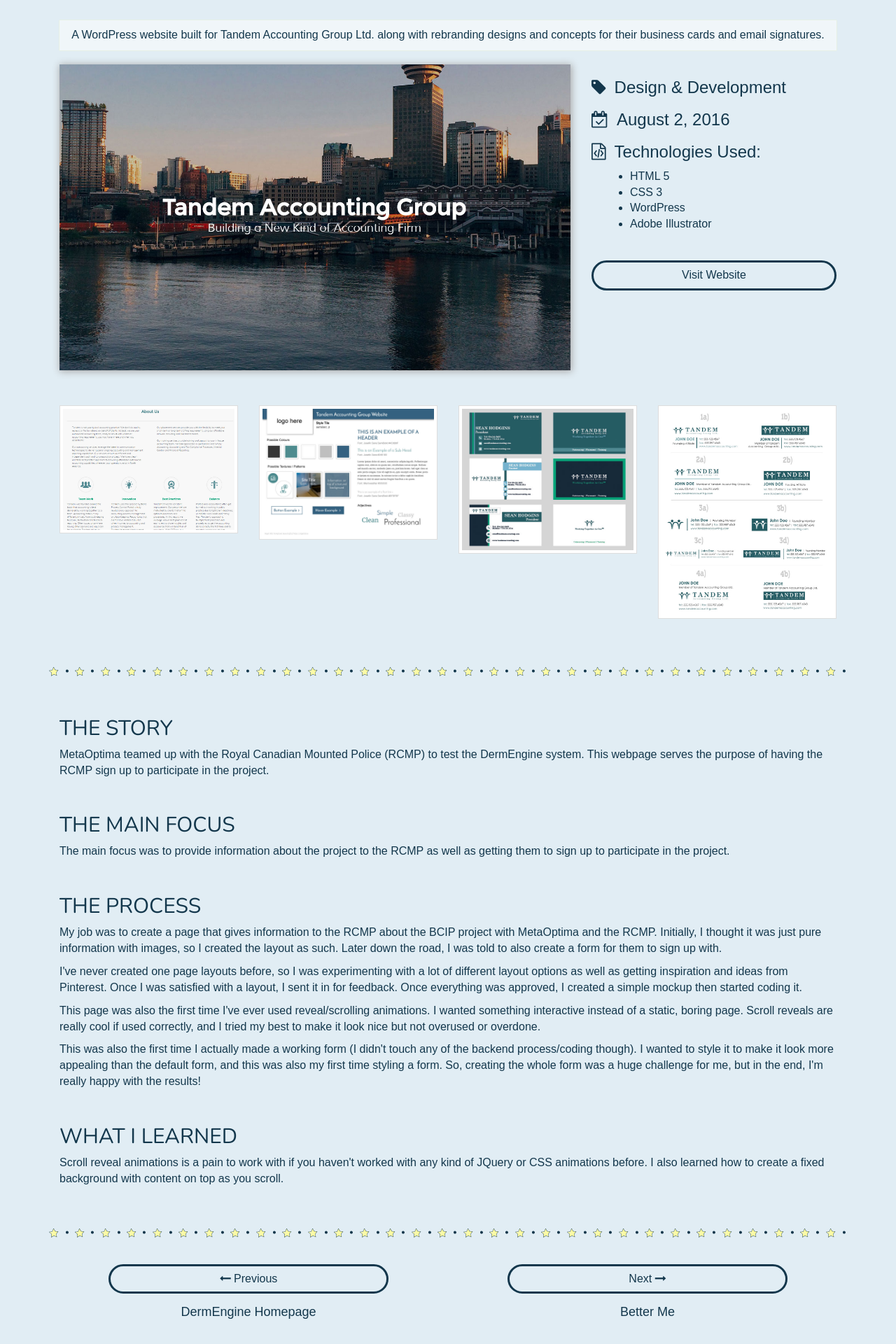
After one commit to diachion/PORTFOLIOZ, a PHP site: page /tandem.php in a window 1280 px wide. The commit adds this page. Shown: the part 465-2385 px from the top of the page at 70% size. Run offline with PHP 8.4, Linux system fonts and the light colour scheme; some web fonts are replaced.

Commit message:
Added Tandem works page and added content for the page minus description.

```diff
--- a/contact.php
+++ b/contact.php
@@ -21,7 +21,7 @@
 <div class="container">
 	<div class="col-md-5 text-center">
     <h4><span class="fa fa-envelope"></span> Email: </h4> <p class="padding-bot"> lydiaquon@gmail.com </p>
-    <h4><span class="fa fa-map-marker"></span> Location: </h4> <p class="padding-bot"> Burnaby, BC </p>
+    <h4><span class="fa fa-map-marker"></span> Location: </h4> <p class="padding-bot"> California Bay Area </p>
   </div>
 
   <div class="col-md-7 text-center blurb-dark">
--- a/header.php
+++ b/header.php
@@ -6,9 +6,8 @@
   	<meta name="viewport" content="width=device-width,initial-scale=1.0"/>
     <link rel="icon" href="imgs/favicon.png">
 <!-- SEO AND META TAGS STUFF -->
-	<meta name="description" content="Lydia Quon Portfolio. Front-end web developer and designer based in Vancouver,
-	British Columbia."/>
-	<meta name="keywords" content="vancouver web development, vancouver web design, web developer"/>
+	<meta name="description" content="Lydia Quon Portfolio. Front-end web developer and designer based in the California Bay Area."/>
+	<meta name="keywords" content="california bay area web development, california bay area web design, web developer, web design"/>
 <!-- CSS FILES -->
 	<link rel="stylesheet" type="text/css" href="libs/css/bootstrap.min.css"/>
  	<link rel="stylesheet" type="text/css" href="libs/font-awesome-4.5.0/css/font-awesome.min.css">
--- /dev/null
+++ b/tandem.php
@@ -0,0 +1,209 @@
+<?php
+$pageName = "tandem light-theme";
+include ("header.php");
+include ("navigation.php");
+?>
+
+
+<!-- -=-=-=-=-=-=-=-=-=-=-=-=-=-=-=-=-=-=-=-=-=-=-=-=-=-=-=-=-=-=-=-=-=-=-=-
+            JUMBOTRON
+-=-=-=-=-=-=-=-=-=-=-=-=-=-=-=-=-=-=-=-=-=-=-=-=-=-=-=-=-=-=-=-=-=-=-=- -->
+<div class="jumbotron main-jumbo">
+  <div class="container">
+    <h1 class="text-center">Tandem Accounting Group Ltd.</h1>
+    <h3 class="text-center">Building a New Kind of Accounting Firm</h3>
+  </div>  <!-- container-->
+</div> <!-- jumbotron -->
+
+
+<!-- -=-=-=-=-=-=-=-=-=-=-=-=-=-=-=-=-=-=-=-=-=-=-=-=-=-=-=-=-=-=-=-=-=-=-=-
+            CONTENT
+-=-=-=-=-=-=-=-=-=-=-=-=-=-=-=-=-=-=-=-=-=-=-=-=-=-=-=-=-=-=-=-=-=-=-=- -->
+
+<div class="container">
+
+<!-- -=-=-=-=- TL;DR / BLURB -=-=-=-=- -->
+<div class="col-md-12 text-center blurb">
+  <p> A WordPress website built for Tandem Accounting Group Ltd. along with rebranding designs and concepts for their business cards and email signatures. </p>
+</div>
+<!-- -=-=-=-=-=-=-=-=-=-=-=-=-=-=-=-=-=- -->
+
+
+<!-- -=-=-=-=- FINISHED WORK -=-=-=-=- -->
+  <div class="col-md-8 text-center">
+    <img class="work-main" src="imgs/works/tandem/tandem-focus.jpg" alt="Tandem Accounting Group Ltd."/>
+  </div> <!-- column -->
+
+<!-- -=-=-=-=-=-=-=-=-=-=-=-=-=-=-=-=-=- -->
+
+
+<!-- -=-=-=-=- WORK INFORMATION -=-=-=-=- -->
+  <div class="col-md-4">
+    <h3 class="no-header"><span class="fa fa-tag icon-left"></span>Design & Development</h3>
+    <h3 class="no-header"><span class="fa fa-calendar-check-o icon-left"></span>August 2, 2016</h3>
+    <h3 class="no-header"><span class="fa fa-file-code-o icon-left"></span>Technologies Used:</h3>
+      <ul class="tech-list">
+        <li>HTML 5</li>
+        <li>CSS 3</li>
+        <li>WordPress</li>
+        <li>Adobe Illustrator</li>
+      </ul>
+    <a class="btn-works btn-link-out text-center" style="margin-bottom: 30px;" href="http://www.tandemaccounting.com/" target="new">Visit Website</a>
+  </div> <!-- column -->
+<!-- -=-=-=-=-=-=-=-=-=-=-=-=-=-=-=-=-=- -->
+</div>  <!-- container-->
+
+
+<!-- -=-=-=-=- THUMBNAILS -=-=-=-=- -->
+<div class="container">
+
+  <div class="col-xs-6 col-md-3 text-center">
+    <a class="thumbnail" data-toggle="modal" data-target="#tandem-wp">
+      <img src="imgs/works/tandem/tandem-wp.jpg" alt="Tandem Accounting Group Ltd. WordPress Site"/>
+    </a>
+  </div> <!-- column -->
+
+ <div class="modal fade" id="tandem-wp" tabindex="-1" role="dialog" aria-labelledby="myLargeModalLabel">
+  <div class="modal-dialog modal-lg" role="document">
+    <div class="modal-content">
+      <div class="modal-header">
+        <button type="button" class="close" data-dismiss="modal" aria-label="Close"><span aria-hidden="true">&times;</span></button>
+        <h4 class="modal-title" id="myModalLabel">WordPress Site</h4>
+      </div>
+      <div class="modal-body">
+        <p><img class="modal-img" src="imgs/works/tandem/tandem-wp.jpg" alt="Tandem Accounting Group Ltd. WordPress Site"/></p>
+        <p>Part of the main page of the website.</p>
+      </div>
+    </div>
+  </div>
+</div>
+
+  <div class="col-xs-6 col-md-3 text-center">
+    <a class="thumbnail" data-toggle="modal" data-target="#tandem-styletiles">
+      <img src="imgs/works/tandem/tandem-styletiles.jpg" alt="Tandem Accounting Group Ltd. Style Tiles"/>
+    </a>
+  </div> <!-- column -->
+
+  <div class="modal fade" id="tandem-styletiles" tabindex="-1" role="dialog" aria-labelledby="myLargeModalLabel">
+  <div class="modal-dialog modal-lg" role="document">
+    <div class="modal-content">
+      <div class="modal-header">
+        <button type="button" class="close" data-dismiss="modal" aria-label="Close"><span aria-hidden="true">&times;</span></button>
+        <h4 class="modal-title" id="myModalLabel">Style Tiles</h4>
+      </div>
+      <div class="modal-body">
+        <p><img class="modal-img" src="imgs/works/tandem/tandem-styletiles.jpg" alt="Tandem Accounting Group Ltd. Style Tiles"/></p>
+        <p>The Style Tiles for the Tandem website.</p>
+      </div>
+    </div>
+  </div>
+</div>
+
+  <div class="col-xs-6 col-md-3 text-center">
+    <a class="thumbnail" data-toggle="modal" data-target="#tandem-cards">
+      <img src="imgs/works/tandem/tandem-cards.jpg" alt="Tandem Accounting Group Ltd. Business Card"/>
+    </a>
+  </div> <!-- column -->
+
+  <div class="modal fade" id="tandem-cards" tabindex="-1" role="dialog" aria-labelledby="myModalLabel">
+  <div class="modal-dialog" role="document">
+    <div class="modal-content">
+      <div class="modal-header">
+        <button type="button" class="close" data-dismiss="modal" aria-label="Close"><span aria-hidden="true">&times;</span></button>
+        <h4 class="modal-title" id="myModalLabel">Business Cards</h4>
+      </div>
+      <div class="modal-body">
+        <p><img class="modal-img" src="imgs/works/tandem/tandem-cards.jpg" alt="Tandem Accounting Group Ltd. Business Card"/></p>
+        <p>Three different designs and concepts of the business card for Tandem Accounting Group Ltd.</p>
+      </div>
+    </div>
+  </div>
+</div>
+
+  <div class="col-xs-6 col-md-3 text-center">
+    <a class="thumbnail" data-toggle="modal" data-target="#tandem-email">
+      <img src="imgs/works/tandem/tandem-email.jpg" alt="Tandem Accounting Group Ltd. Email Signature"/>
+    </a>
+  </div> <!-- column -->
+
+  <div class="modal fade" id="tandem-email" tabindex="-1" role="dialog" aria-labelledby="myLargeModalLabel">
+  <div class="modal-dialog modal-lg" role="document">
+    <div class="modal-content">
+      <div class="modal-header">
+        <button type="button" class="close" data-dismiss="modal" aria-label="Close"><span aria-hidden="true">&times;</span></button>
+        <h4 class="modal-title" id="myModalLabel">Email Signatures</h4>
+      </div>
+      <div class="modal-body">
+        <p><img class="modal-img" src="imgs/works/tandem/tandem-email.jpg" alt="Tandem Accounting Group Ltd. Email Signature"/></p>
+        <p>A variety of designs for Tandem's email signatures.</p>
+      </div>
+    </div>
+  </div>
+</div>
+
+</div>  <!-- container-->
+<!-- -=-=-=-=-=-=-=-=-=-=-=-=-=-=-=-=-=- -->
+
+<div class="container">
+  <div class="col-md-12 light-divider text-center"></div>
+</div>  <!-- container-->
+
+<!-- -=-=-=-=- WORK INFORMATION -=-=-=-=- -->
+<div class="container">
+  <div class="col-md-12">
+    <h2 class="header-font">The Story</h2>
+      <p> MetaOptima teamed up with the Royal Canadian Mounted Police (RCMP) to test the DermEngine system. This webpage serves the purpose of having the RCMP sign up to participate in the project. </p>
+
+  <div class="padding-bot"></div>
+
+    <h2 class="header-font">The Main Focus</h2>
+      <p> The main focus was to provide information about the project to the RCMP as well as getting them to sign up to participate in the project. </p>
+
+   <div class="padding-bot"></div>
+
+    <h2 class="header-font">The Process</h2>
+      <p> My job was to create a page that gives information to the RCMP about the BCIP project with MetaOptima and the RCMP. Initially, I thought it was just pure information with images, so I created the layout as such. Later down the road, I was told to also create a form for them to sign up with. </p>
+
+      <p> I've never created one page layouts before, so I was experimenting with a lot of different layout options as well as getting inspiration and ideas from Pinterest. Once I was satisfied with a layout, I sent it in for feedback. Once everything was approved, I created a simple mockup then started coding it. </p>
+
+      <p> This page was also the first time I've ever used reveal/scrolling animations. I wanted something interactive instead of a static, boring page. Scroll reveals are really cool if used correctly, and I tried my best to make it look nice but not overused or overdone.  </p>
+
+      <p> This was also the first time I actually made a working form (I didn't touch any of the backend process/coding though). I wanted to style it to make it look more appealing than the default form, and this was also my first time styling a form. So, creating the whole form was a huge challenge for me, but in the end, I'm really happy with the results! </p>
+
+  <div class="padding-bot"></div>
+
+    <h2 class="header-font">What I Learned</h2>
+      <p> Scroll reveal animations is a pain to work with if you haven't worked with any kind of JQuery or CSS animations before. I also learned how to create a fixed background with content on top as you scroll. </p>
+
+  </div>
+</div>  <!-- container-->
+<!-- -=-=-=-=-=-=-=-=-=-=-=-=-=-=-=-=-=- -->
+
+<div class="container">
+  <div class="col-md-12 light-divider text-center"></div>
+</div>  <!-- container-->
+
+<!-- -=-=-=-=-=-=-=-=-=-=-=-=-=-=-=-=-=-=-=-=-=-=-=-=-=-=-=-=-=-=-=-=-=-=-=-
+            WORKS NAVIGATION
+-=-=-=-=-=-=-=-=-=-=-=-=-=-=-=-=-=-=-=-=-=-=-=-=-=-=-=-=-=-=-=-=-=-=-=- -->
+<div class="container text-center">
+
+  <div class="col-xs-6 text-center">
+    <a class="btn-works btn-fill-left" href="dermengine.php"><span class="fa fa-long-arrow-left"></span> Previous</a>
+    <h4 class="no-header">DermEngine Homepage</h4>
+  </div>
+
+  <div class="col-xs-6 text-center">
+    <a class="btn-works btn-fill-right" href="betterme.php">Next <span class="fa fa-long-arrow-right"></span></a>
+    <h4 class="no-header">Better Me</h4>
+  </div>
+
+</div>  <!-- container-->
+
+
+<!-- -=-=-=-=-=-=-=-=-=-=-=-=-=-=-=-=-=-=-=-=-=-=-=-=-=-=-=-=-=-=-=-=-=-=-=-
+            FOOTER
+-=-=-=-=-=-=-=-=-=-=-=-=-=-=-=-=-=-=-=-=-=-=-=-=-=-=-=-=-=-=-=-=-=-=-=- -->
+<?php
+include ("footer.php");
+?>
```
Also changed, not shown: works.php (+31 -12 lines), imgs/thumbnails/tandem.jpg (added), imgs/works/tandem/tandem-cards.jpg (added), imgs/works/tandem/tandem-email.jpg (added), imgs/works/tandem/tandem-focus.jpg (added), imgs/works/tandem/tandem-styletiles.jpg (added), imgs/works/tandem/tandem-wp.jpg (added).
